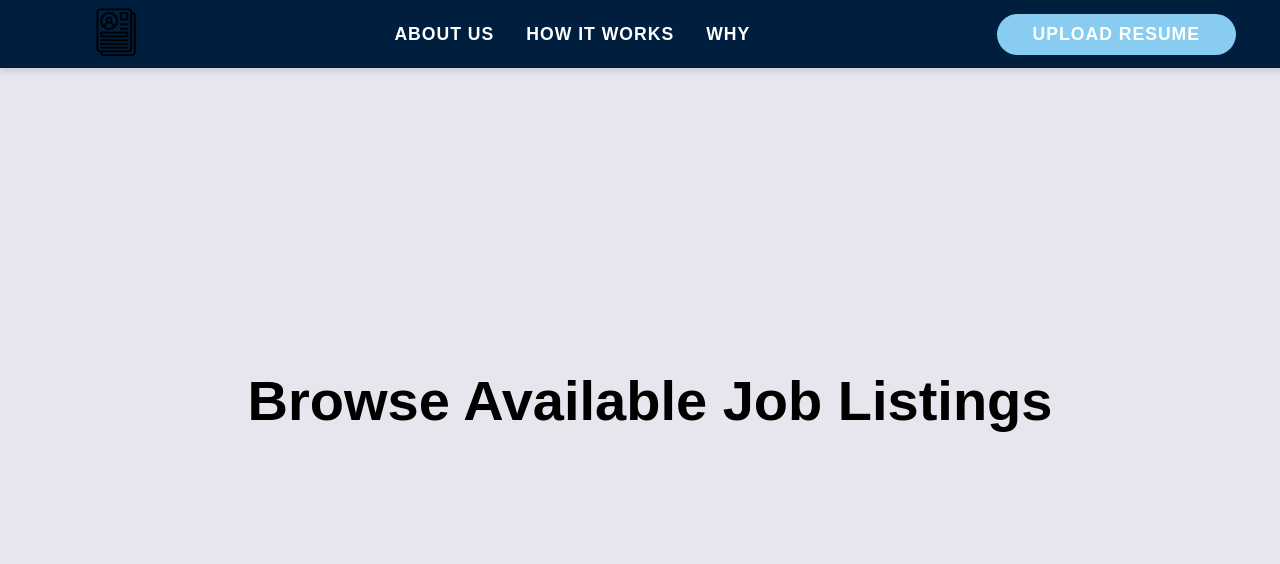
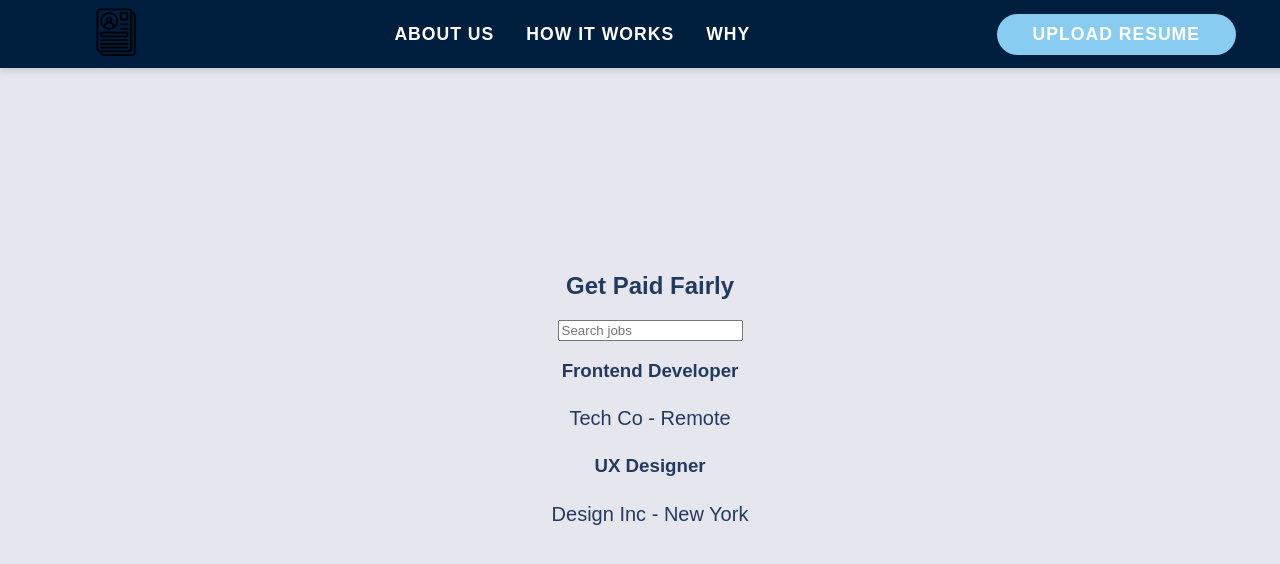
Before and after one commit to Shay350/Matches.io, a React (Create React App) app in the folder my-app/: page /job-listings in a window 1280 px wide. Shown: the top 564 px of the page. Built offline with nearby package versions, Linux system fonts and the light colour scheme; a web font is replaced by a local one.

Commit message:
added page placeholders

```diff
--- a/my-app/src/App.js
+++ b/my-app/src/App.js
@@ -3,9 +3,10 @@ import './App.css';
 import Navbar from './components/Navbar';
 import ShufflingDisplay from './components/ShufflingDisplay';
 import { BrowserRouter as Router, Routes, Route } from 'react-router-dom';
-import JobOptions from './Pages/JobOptions';
+import { JobOptions } from './Pages/JobOptions';
 import ResumeUpload from './Pages/ResumeUpload';
-import JobListings from './Pages/JobListings';
+import { JobListings } from './Pages/JobListings';
+import About from './Pages/AboutUs'; // Import the About component
 
 function App() {
   const items = ['Research', 'Law', 'Chemistry', 'Journalism', 'Accounting'];
@@ -37,6 +38,7 @@ function App() {
           <Route path="/job-options" element={<JobOptions />} />
           <Route path="/resume-upload" element={<ResumeUpload />} />
           <Route path="/job-listings" element={<JobListings />} />
+          <Route path="/about" element={<About />} /> {/* Fix: Added About route */}
         </Routes>
       </div>
     </Router>
--- /dev/null
+++ b/my-app/src/Pages/AboutUs.js
@@ -0,0 +1,8 @@
+// src/pages/JobListings.js
+import React from 'react';
+
+const About = () => {
+  return <h1>lol some stuff about us I guess</h1>;
+};
+
+export default About;
--- a/my-app/src/Pages/JobListings.js
+++ b/my-app/src/Pages/JobListings.js
@@ -1,8 +1,42 @@
-// src/pages/JobListings.js
-import React from 'react';
+import React, { useState, useEffect } from 'react';
 
 const JobListings = () => {
-  return <h1>Browse Available Job Listings</h1>;
+  const [jobs, setJobs] = useState([]);
+  const [searchTerm, setSearchTerm] = useState('');
+
+  useEffect(() => {
+    // Fetch job listings here
+    // For now, we'll use dummy data
+    setJobs([
+      { id: 1, title: 'Frontend Developer', company: 'Tech Co', location: 'Remote' },
+      { id: 2, title: 'UX Designer', company: 'Design Inc', location: 'New York' },
+      // Add more dummy jobs...
+    ]);
+  }, []);
+
+  const filteredJobs = jobs.filter(job =>
+    job.title.toLowerCase().includes(searchTerm.toLowerCase())
+  );
+
+  return (
+    <div className="job-listings">
+      <h2>Get Paid Fairly</h2>
+      <input
+        type="text"
+        placeholder="Search jobs"
+        value={searchTerm}
+        onChange={(e) => setSearchTerm(e.target.value)}
+      />
+      <div className="job-list">
+        {filteredJobs.map(job => (
+          <div key={job.id} className="job-item">
+            <h3>{job.title}</h3>
+            <p>{job.company} - {job.location}</p>
+          </div>
+        ))}
+      </div>
+    </div>
+  );
 };
 
-export default JobListings;
+export { JobListings };
--- a/my-app/src/Pages/JobOptions.js
+++ b/my-app/src/Pages/JobOptions.js
@@ -1,5 +1,35 @@
+import React, { useState } from 'react';
+
 const JobOptions = () => {
-    // component code
+  const [jobTitle, setJobTitle] = useState('');
+  const [location, setLocation] = useState('');
+
+  const handleSubmit = (e) => {
+    e.preventDefault();
+    // Handle form submission
+    console.log('Searching for:', jobTitle, 'in', location);
   };
 
-  export default JobOptions;
+  return (
+    <div className="job-options">
+      <h2>Find jobs and get paid what you're worth</h2>
+      <form onSubmit={handleSubmit}>
+        <input
+          type="text"
+          placeholder="Job Title"
+          value={jobTitle}
+          onChange={(e) => setJobTitle(e.target.value)}
+        />
+        <input
+          type="text"
+          placeholder="Location"
+          value={location}
+          onChange={(e) => setLocation(e.target.value)}
+        />
+        <button type="submit">Search</button>
+      </form>
+    </div>
+  );
+};
+
+export { JobOptions };
--- a/my-app/src/components/Navbar.js
+++ b/my-app/src/components/Navbar.js
@@ -15,9 +15,10 @@ const Navbar = () => {
 
         {/* Center: Links */}
         <div className="flex space-x-8 items-center">
-          <Link to="/job-listings" className="navbar-link">
+          <Link to="/About" className="navbar-link">
             About Us
           </Link>
+
           <Link to="/job-options" className="navbar-link">
             How It Works
           </Link>
```
